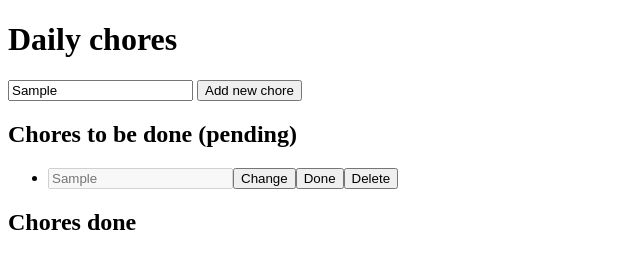
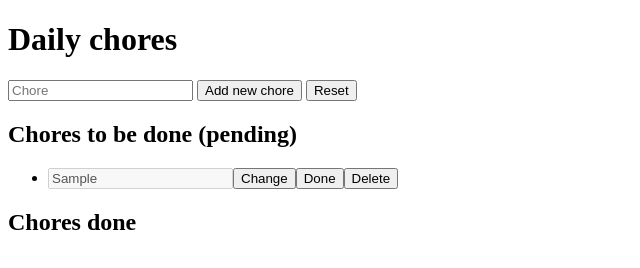
Before and after one commit to RazviCodingPadawan/Todo_list_vanilla_JS, a plain HTML site: page index.html in a window 1280 px wide. Both pictures are taken after typing "Sample" into the empty fields and a click on the button "Add new chore". Shown: the whole page, without its empty margins (0-640 px from the left). Drawn offline with Linux system fonts and the light colour scheme.

Commit message:
reset button done

```diff
--- a/index.html
+++ b/index.html
@@ -12,8 +12,9 @@
     <main id="content">
 
         <h1 id="title">Daily chores</h1>
-        <input type="text" id="add-new-item">
+        <input type="text" id="add-new-item" placeholder="Chore">
         <button id="add">Add new chore</button>
+        <button id="reset">Reset</button>
 
         <section id="first-section">
 
--- a/js/main.js
+++ b/js/main.js
@@ -1,36 +1,9 @@
-/* let main = document.getElementById('content'); */
-/* let btn = document.getElementById('add');
-
-btn.addEventListener('click', function() {
-    let newSection = document.createElement('section');
-    newSection.id = 'first-section';
-    console.log(newSection);
-    document.getElementById('content').append(newSection);
-}) */
-
-/* let main = document.getElementById('content');
-
-
-let btn = document.getElementById('add');
-btn.addEventListener('click', function() {
-    let newList = document.createElement('section');
-    newList.innerHTML = '<h2 id="toDO">Chores to be done (pending)</h2>';
-    newList.innerHTML += '<div class="list</div>">';
-    console.log(newList);
-    main.appendChild(newList);
-}) */
-
-/* var input = document.getElementById('add-new-item');
-let btn = document.getElementById('add');
-btn.addEventListener('click', function(e){
-    e.target.parentNode.sElementChild.remove();
-}) */
-
 let firstList = document.getElementById('firstList');
 let addBtn = document.getElementById('add');
 let secondList = document.getElementById('secondList');
 
 addBtn.addEventListener('click', function() {
+
     let newItem = document.createElement('li');
     firstList.appendChild(newItem);
 
@@ -38,8 +11,9 @@ addBtn.addEventListener('click', function() {
 
     let input = document.createElement('input');
     newItem.appendChild(input);
-    input.placeholder = newInput.value;
+    input.value = newInput.value;
     input.disabled = true;
+    newInput.value = '';
 
     let changeBtn = document.createElement('button');
     newItem.appendChild(changeBtn);
@@ -72,5 +46,10 @@ addBtn.addEventListener('click', function() {
         newItem.remove();
     })
 
-   //firstList.innerHTML += '<li><input type="text" disabled> <button id="change">Change</button><button id="done">Done</button><button id="delete">Delete</button></li>';
 });
+
+let resetBtn = document.getElementById('reset');
+resetBtn.addEventListener('click', function() {
+    document.getElementById('firstList').remove();
+    document.getElementById('secondList').remove();
+})
```
